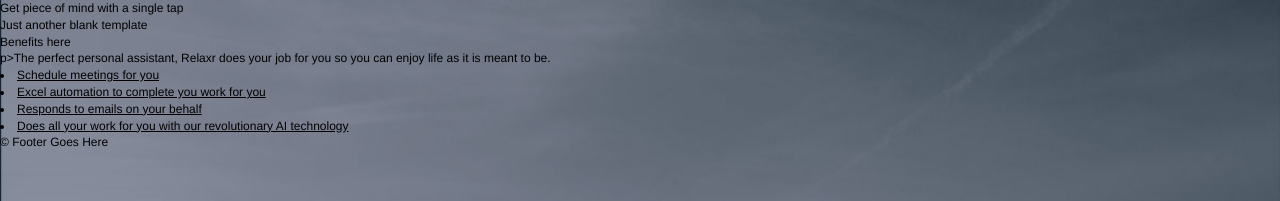
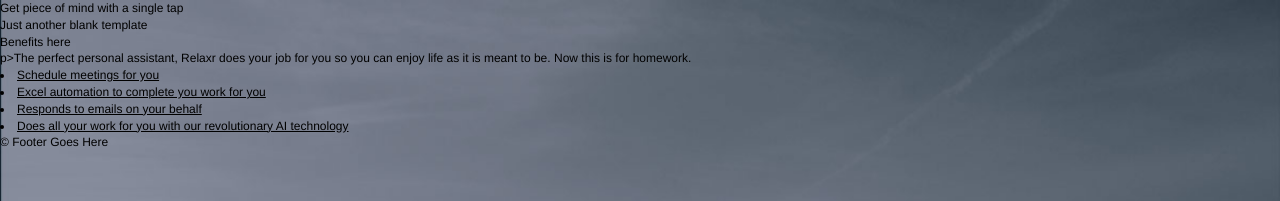
Before and after one commit to shanrobnyc/relaxr, a plain HTML site: page index.html in a window 1280 px wide. Shown: the top 201 px of the page. Drawn offline with Linux system fonts and the light colour scheme.

Commit message:
initial commit for homework

```diff
--- a/index.html
+++ b/index.html
@@ -19,7 +19,7 @@
 				<h2>Just another blank template</h2>
 			</header>
 			<h3>Benefits here</h3>
-			p>The perfect personal assistant, Relaxr does your job for you so you can enjoy life as it is meant to be.</p>
+			p>The perfect personal assistant, Relaxr does your job for you so you can enjoy life as it is meant to be. Now this is for homework.</p>
 <u>
 	<li>Schedule meetings for you</li>
 	<li>Excel automation to complete you work for you</li>
```
